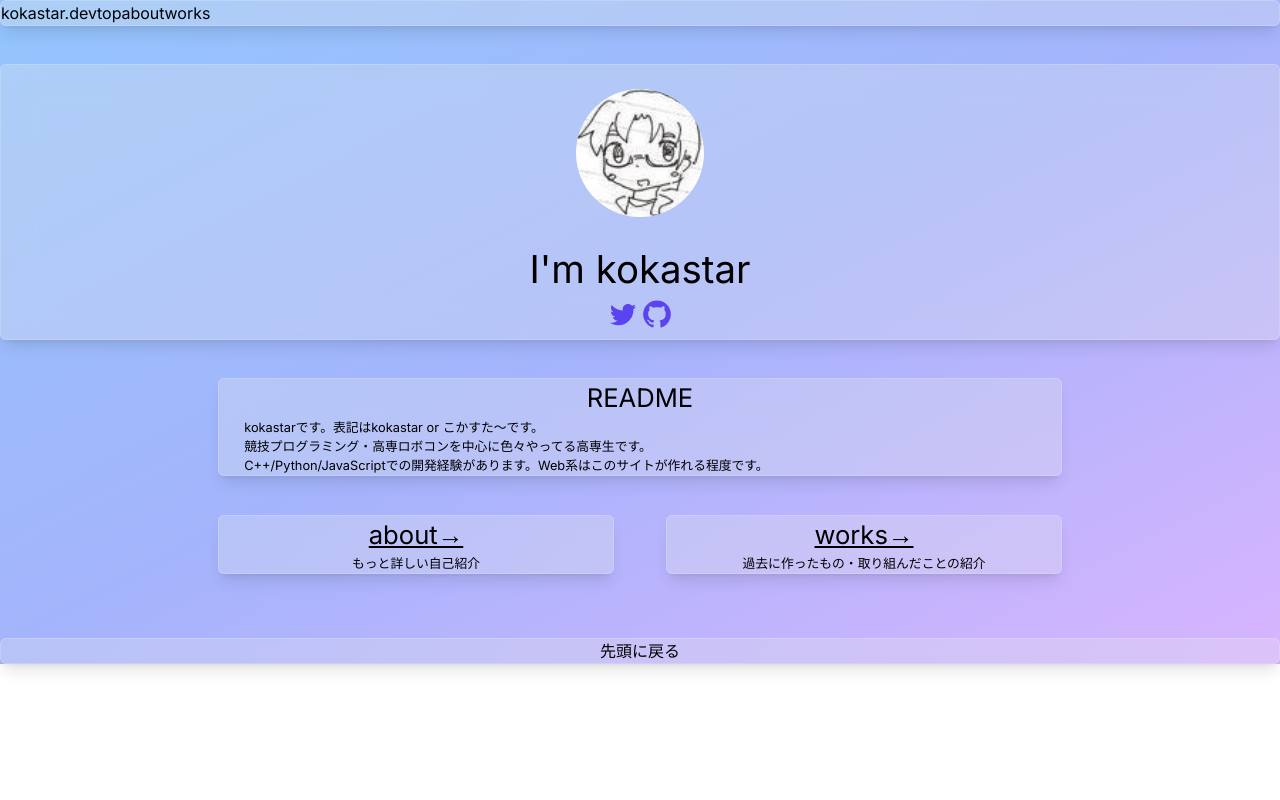
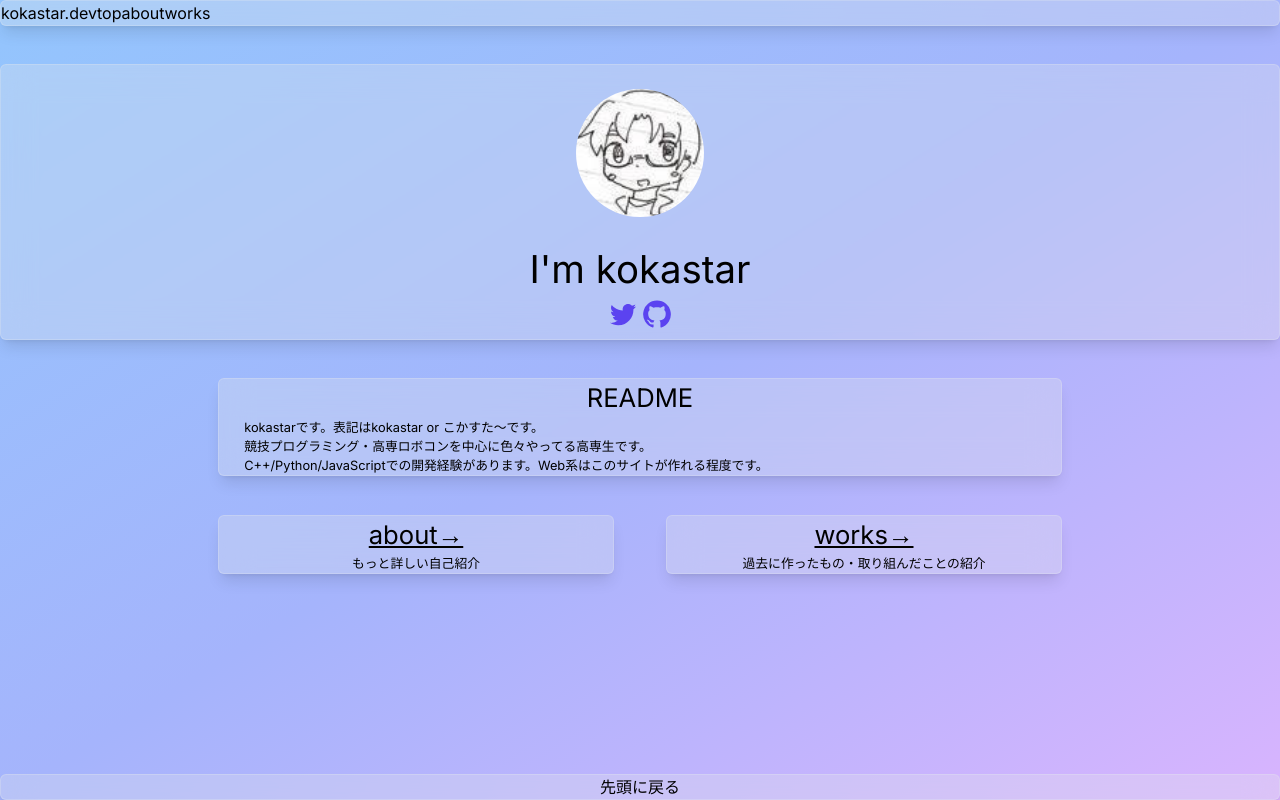
Before and after one commit to starkoka/website, a Next.js app: page / in a window 1280 px wide. Built offline with nearby package versions, Linux system fonts and the light colour scheme.

Commit message:
feat:フッダーをページ下部に固定することに成功

```diff
--- a/src/app/layout.js
+++ b/src/app/layout.js
@@ -22,9 +22,9 @@ export default function RootLayout({ children }) {
           <meta name="theme-color" content="#ffffff"/>
           <html lang="ja">
             <body className={inter.className}>
-                <div className="h-full w-full bg-gradient-to-br from-blue-300 via-indigo-300 to-purple-300">
+                <div className="h-full w-full bg-gradient-to-br from-blue-300 via-indigo-300 to-purple-300 flex flex-col min-h-screen">
                     <Header/>
-                    {children}
+                    <main className="flex-grow">{children}</main>
                     <Footer/>
                 </div>
             </body>
```
